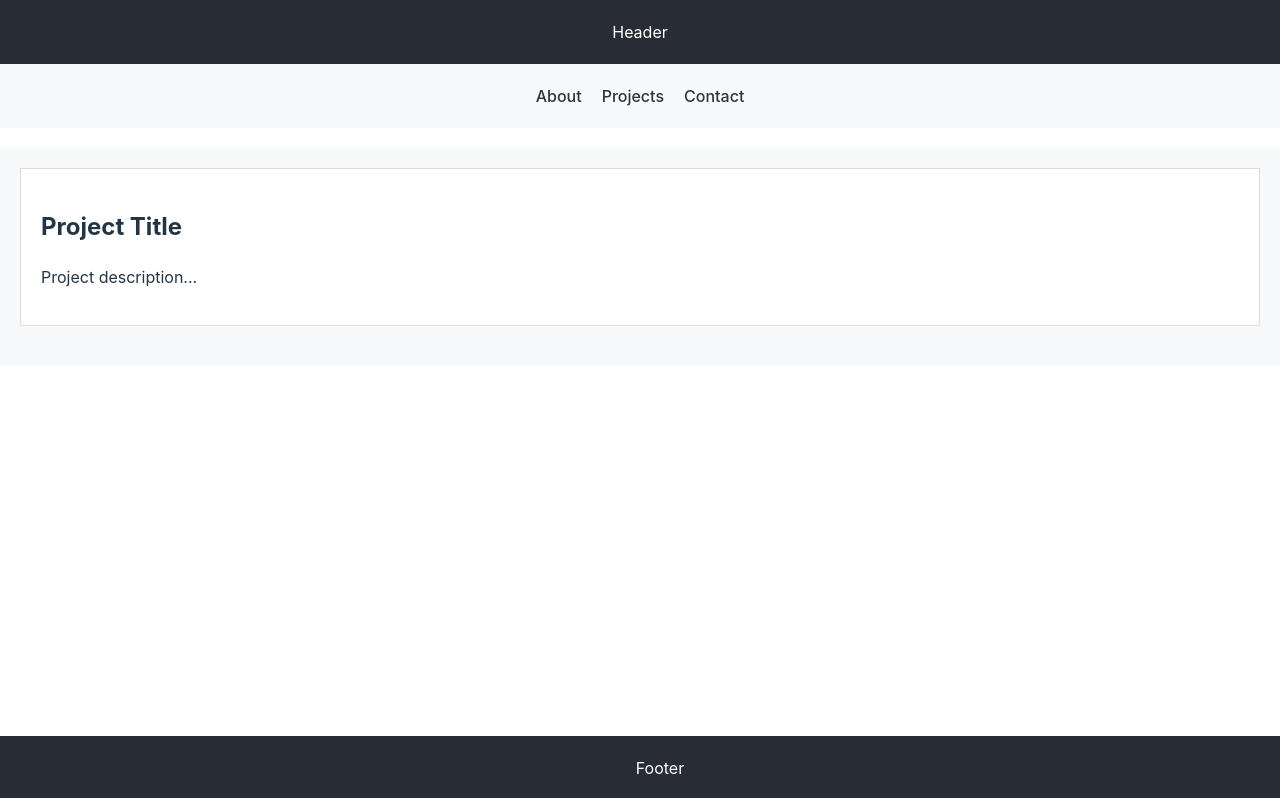
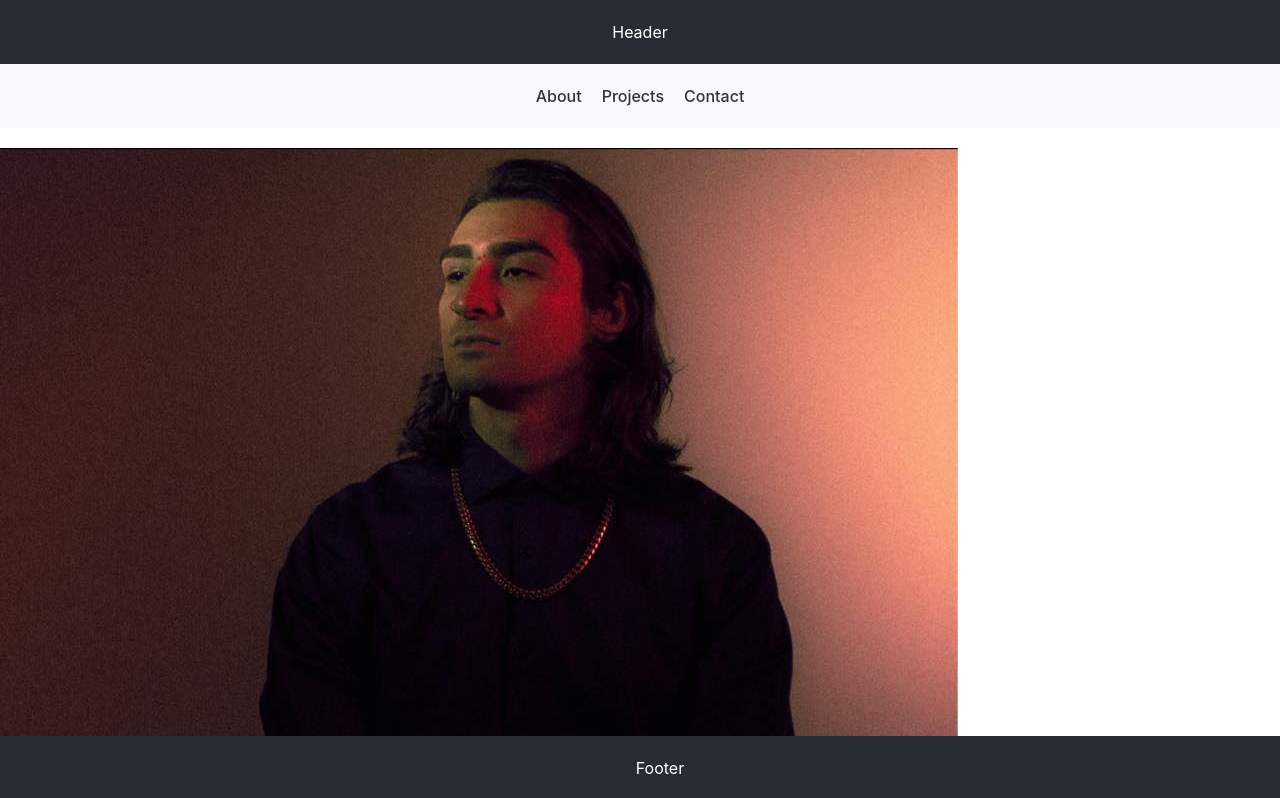
Before and after one commit to ParryProgramming/parry_react_portfolio, a React (Vite) app: page / in a window 1280 px wide. Shown: the top 798 px of the page. Built offline with nearby package versions, Linux system fonts and the light colour scheme.

Commit message:
added image

```diff
--- a/src/App.jsx
+++ b/src/App.jsx
@@ -1,15 +1,16 @@
-// App.js
 import React from 'react';
 import Header from './components/Header';
 import Navigation from './components/Navigation';
 import Project from './components/Project';
 import Footer from './components/Footer';
+import mainImage from '../src/images/profile.jpeg'; // replace with your image file path
 
 function App() {
   return (
     <div className="App">
       <Header />
       <Navigation />
+      <img src={mainImage} alt="Main" /> {/* This line adds the image */}
       <Project />
       <Footer />
     </div>
```
Also changed, not shown: src/images/profile.jpeg (renamed from public/profile.jpeg).
